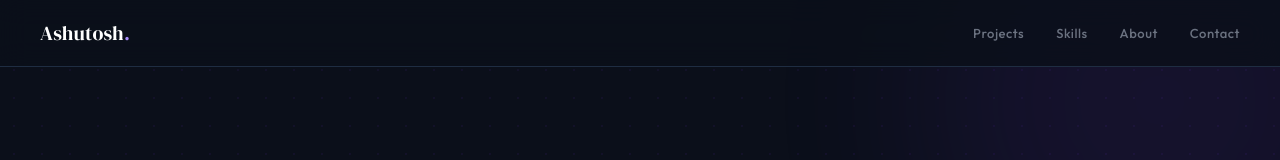
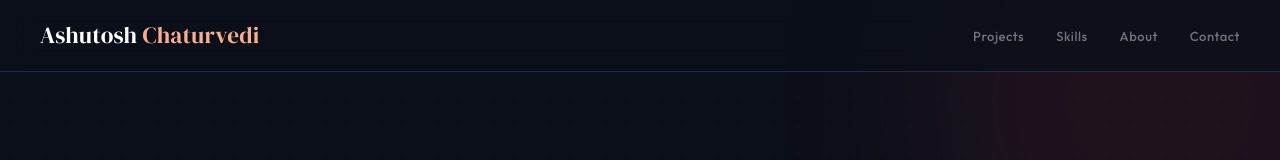
Before and after one commit to Ashutosh-Chaturvedi/Ashutosh-Chaturvedi.github.io, a plain HTML site: page index.html in a window 1280 px wide. Shown: the top 160 px of the page. Drawn offline with Linux system fonts and the light colour scheme.

Commit message:
Updated Index

```diff
--- a/index.html
+++ b/index.html
@@ -15,8 +15,8 @@
       --bg:        #0b0f1a;
       --surface:   #111827;
       --border:    #1f2d42;
-      --violet:    #7c3aed;
-      --violet-hi: #a78bfa;
+      --violet:    #ed3a49;
+      --violet-hi: #faae8b;
       --violet-lo: rgba(124,58,237,0.12);
       --text:      #e8eaf0;
       --muted:     #6b7280;
@@ -62,7 +62,7 @@
 
     .nav-logo {
       font-family: 'DM Serif Display', serif;
-      font-size: 1.25rem; color: var(--white); letter-spacing: 0.01em;
+      font-size: 1.45rem; color: var(--white); letter-spacing: 0.01em;
     }
     .nav-logo span { color: var(--violet-hi); }
 
@@ -363,7 +363,7 @@
 
   <!-- NAV -->
   <nav>
-    <div class="nav-logo">Ashutosh<span>.</span></div>
+    <div class="nav-logo">Ashutosh<span> Chaturvedi</span></div>
     <ul class="nav-links">
       <li><a href="#projects">Projects</a></li>
       <li><a href="#skills">Skills</a></li>
@@ -459,6 +459,7 @@
             <div class="skill-pill">Python <div class="skill-dot"></div></div>
             <div class="skill-pill">FastAPI <div class="skill-dot"></div></div>
             <div class="skill-pill">REST APIs <div class="skill-dot"></div></div>
+            <div class="skill-pill">Redis <div class="skill-dot"></div></div>
           </div>
         </div>
 
```
